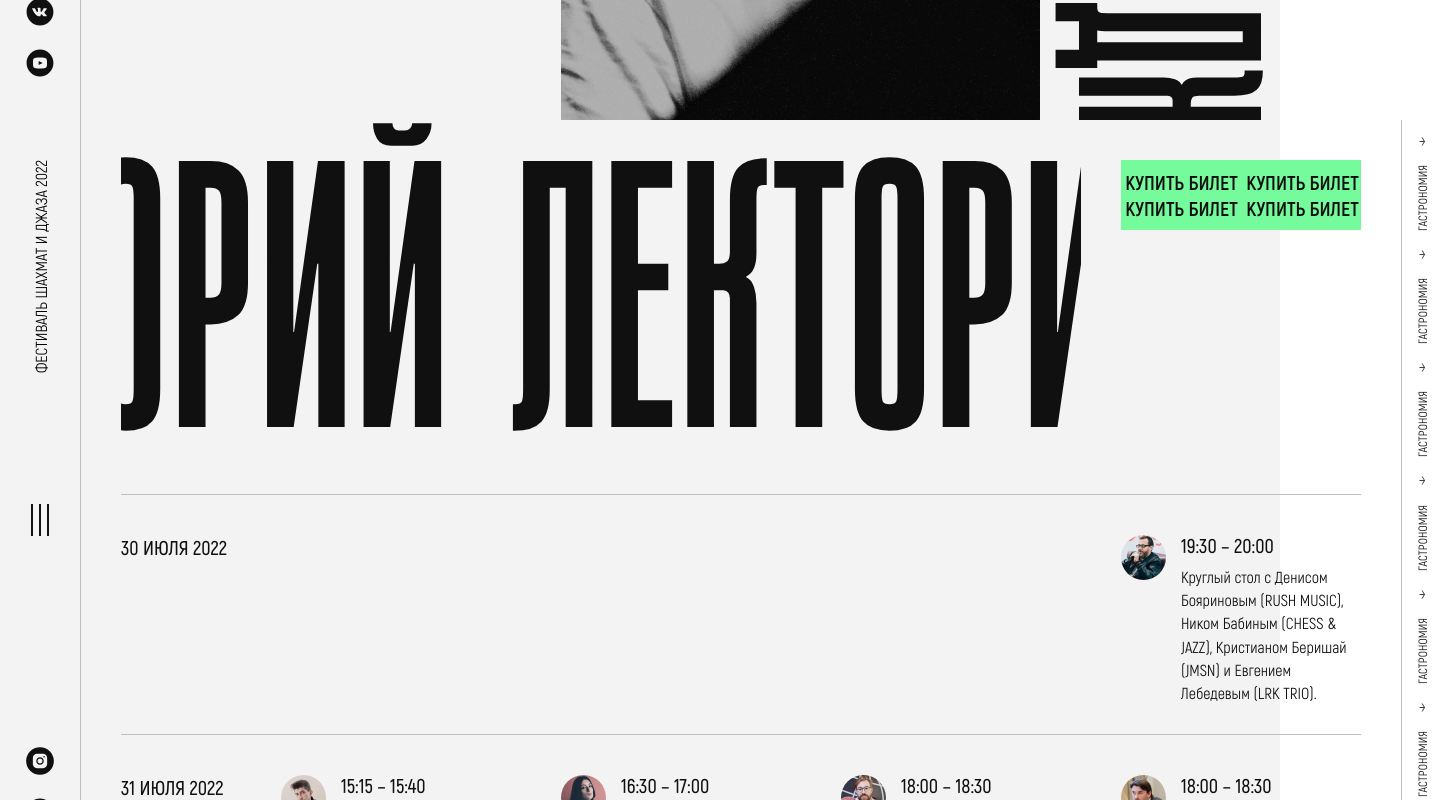
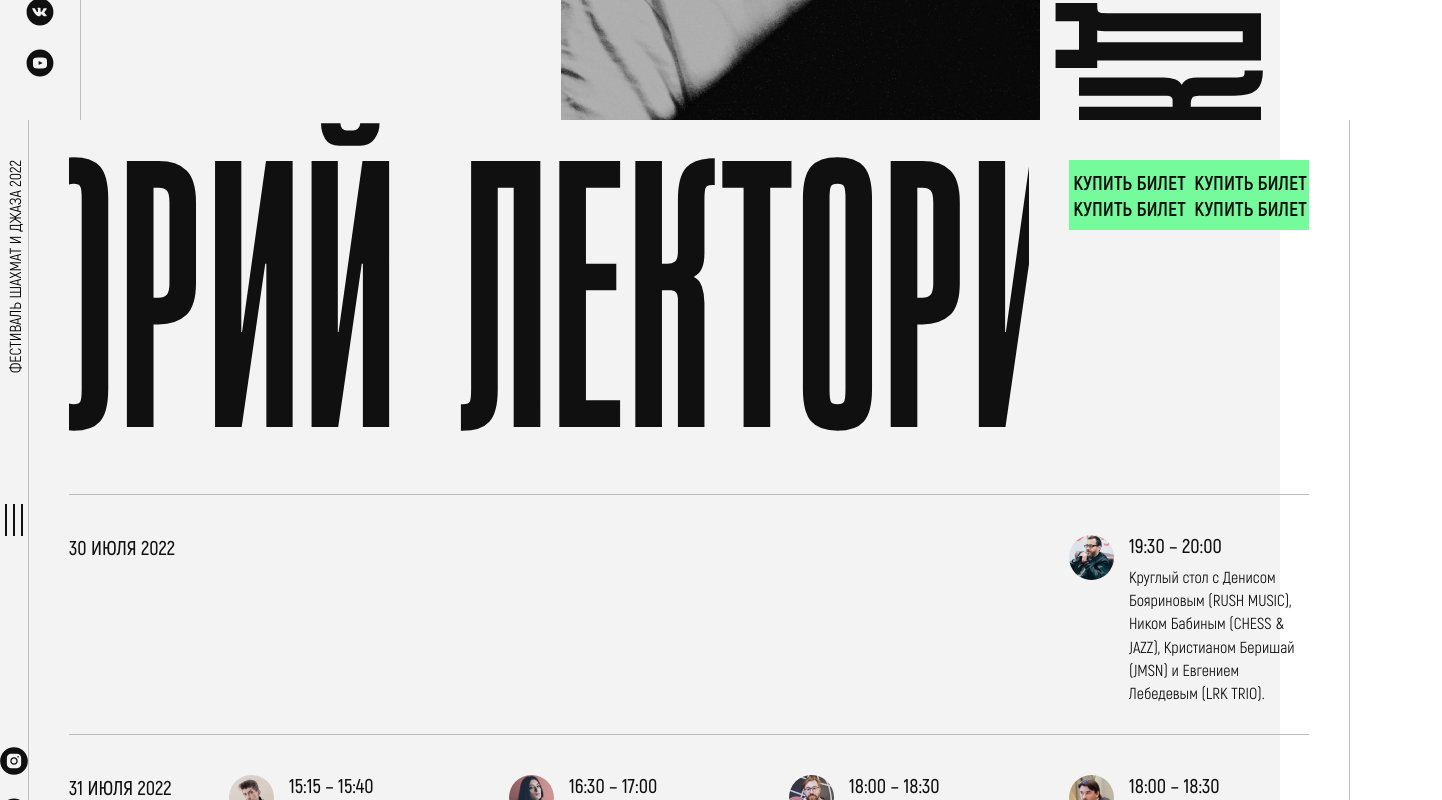
Before and after one commit to VICTOR-81/chees_and_jazz, a React (Create React App) app: page / in a window 1280 px wide. Shown: the part 1480-2280 px from the top of the page, 1442 px wide, since content can reach past the window. Built offline with nearby package versions, Linux system fonts and the light colour scheme.

Commit message:
continue

```diff
--- a/src/components/artist_page/artist_profile/artist_profile.scss
+++ b/src/components/artist_page/artist_profile/artist_profile.scss
@@ -1,6 +1,7 @@
 .artistprofile{
   display: flex;
   height: 100%;
+  flex: 1;
   &__card{
     flex: 1;
     padding: 40px;
--- a/src/components/gastronomy/gastronomy-box/GastronomyBox.jsx
+++ b/src/components/gastronomy/gastronomy-box/GastronomyBox.jsx
@@ -59,6 +59,24 @@ function GastronomyBox() {
         <img src={vector10} alt="" />
         <span>прошедшие события</span>
         <img src={vector10} alt="" />
+        <span>прошедшие события</span>
+        <img src={vector10} alt="" />
+        <span>прошедшие события</span>
+        <img src={vector10} alt="" />
+        <span>прошедшие события</span>
+        <img src={vector10} alt="" />
+        <span>прошедшие события</span>
+        <img src={vector10} alt="" />
+        <span>прошедшие события</span>
+        <img src={vector10} alt="" />
+        <span>прошедшие события</span>
+        <img src={vector10} alt="" />
+        <span>прошедшие события</span>
+        <img src={vector10} alt="" />
+        <span>прошедшие события</span>
+        <img src={vector10} alt="" />
+        <span>прошедшие события</span>
+        <img src={vector10} alt="" />
       </div>
     </div>
 
--- a/src/components/lecture_hall/lecture_hall-box/lecture_hall-box.scss
+++ b/src/components/lecture_hall/lecture_hall-box/lecture_hall-box.scss
@@ -4,6 +4,7 @@
   justify-content: space-between;
   margin: 40px;
   margin-top: 0;
+  flex: 1;
   &__title{
     width: fit-content;
     font-family: 'Geniral';
--- a/src/components/lecture_hall/lecture_hall.scss
+++ b/src/components/lecture_hall/lecture_hall.scss
@@ -3,9 +3,10 @@
     height: 100vh;
     display: flex;
     background-color: #F4F3F3;
+    justify-content: space-between;
   }
   &__next{
-    min-width: 40px;
+    width: 40px;
     border-left: 0.5px solid #BEBEBE;
     overflow: hidden;
     display: flex;
--- a/src/components/menu/copyright/copyright.scss
+++ b/src/components/menu/copyright/copyright.scss
@@ -13,8 +13,10 @@
   font-size: 14px;
   line-height: 145%;
   color: #101010;
+  min-width: 160px;
   &__wrapper{
     text-align: right;
+    width: 100%;
   }
   span{
     display: block;
--- a/src/components/menu/menu.scss
+++ b/src/components/menu/menu.scss
@@ -5,7 +5,7 @@
      background-color: #F4F3F3;
    }
  }
- .container{
-   max-width: 1440px;
-   margin: 0 auto;
- }
+//  .container{
+//    max-width: 1440px;
+//    margin: 0 auto;
+//  }
--- a/src/components/menu/menulist/menulist.scss
+++ b/src/components/menu/menulist/menulist.scss
@@ -1,11 +1,14 @@
 .menulist{
   ul{
-    margin-left: 80px;
+    margin-left: 30px;
     height: 100%;
     display: flex;
     flex-direction: column;
     justify-content: space-between;
     pointer-events: none;
+    @media screen and (min-width: 1070px) {
+      margin-left: 80px;
+    }
     &:hover li a:not(:hover){
       color: #727272;
       transition: color .3s;
@@ -14,7 +17,7 @@
       display: flex;
       align-items: start;
       &:first-child{
-        margin-top: 40px;
+        margin-top: 20px;
       }
       &:last-child{
         margin-bottom: 20px;
@@ -41,6 +44,7 @@
         line-height: 67px;
         margin-right: 10px;
         color: #727272;
+        white-space: nowrap;
       }
       span:nth-child(3){
         overflow: hidden;
--- a/src/components/menu/sidebar/sidebar.scss
+++ b/src/components/menu/sidebar/sidebar.scss
@@ -1,6 +1,6 @@
 .sidebar{
   height: 100%;
-  min-width: 80px;
+  width: 80px;
   border-right: 1px solid #BEBEBE;
   display: flex;
   flex-direction: column;
```
